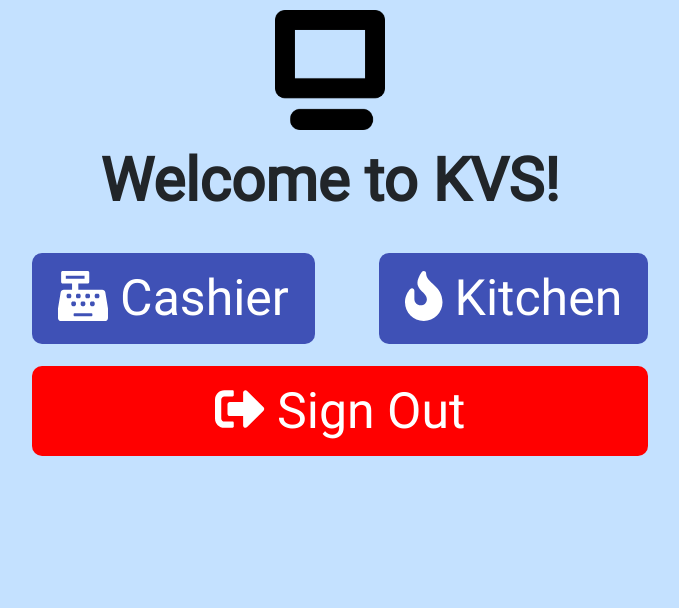
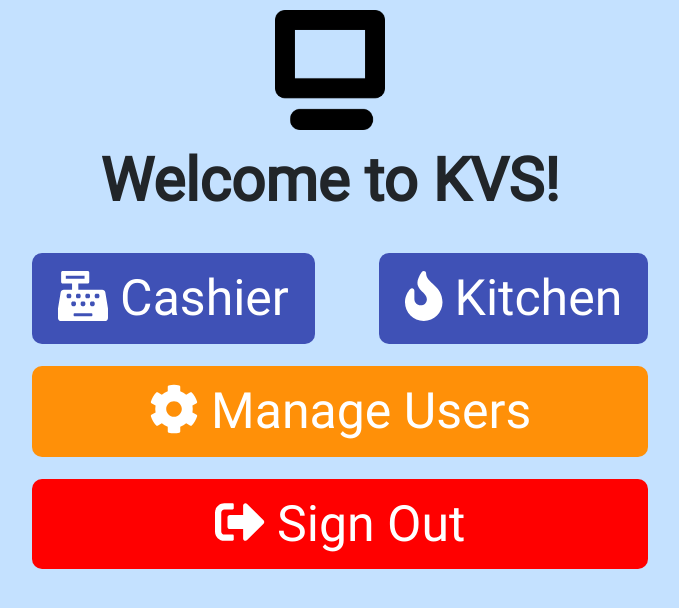
Before and after one commit to kevmich/CMPS285-Fall2020-Section2-Group-3, a React (Create React App) app in the folder KitchenVideoSystem/ClientApp/: page /home in a window 1280 px wide. Shown: the top 608 px of the page, without its empty margins (310-989 px from the left). Built offline with nearby package versions, Linux system fonts and the light colour scheme; sample sign-in values are in the browser's storage.

Commit message:
Added manage users button

```diff
--- a/KitchenVideoSystem/ClientApp/src/components/Home.css
+++ b/KitchenVideoSystem/ClientApp/src/components/Home.css
@@ -1,4 +1,4 @@
-.ButtonList{
+.ButtonList {
     margin-top: 10px;
     display: flex;
     flex-direction: column;
@@ -11,9 +11,20 @@
     color: white;
 }
 
+.AdminButton:hover {
+    color: white;
+}
 
 .HomeButton {
     background-color: #3f51b6;
+    margin: 10px;
+    color: white;
+    border-radius: 10px;
+    width: 100%;
+}
+
+.AdminButton {
+    background-color: #ff9008;
     margin: 10px;
     color: white;
     border-radius: 10px;
--- a/KitchenVideoSystem/ClientApp/src/components/Home.js
+++ b/KitchenVideoSystem/ClientApp/src/components/Home.js
@@ -5,6 +5,7 @@ import './Home.css'
 import KvsIcon from '../content/KVS-Icon.png';
 import { FontAwesomeIcon } from '@fortawesome/react-fontawesome'
 import { faCashRegister } from '@fortawesome/free-solid-svg-icons'
+import { faCog } from '@fortawesome/free-solid-svg-icons'
 import { faFire } from '@fortawesome/free-solid-svg-icons'
 import { faSignOutAlt } from '@fortawesome/free-solid-svg-icons'
 
@@ -51,6 +52,10 @@ export class Home extends Component {
                             </td>
                         </tr>
                         <tr>
+                            <td colSpan="3"> <NavLink tag={Link} to="/admin" className="AdminButton"><FontAwesomeIcon icon={faCog} />&nbsp;Manage Users</NavLink>
+                            </td>
+                        </tr>
+                        <tr>
                             <td colSpan="3">
                                 <button onClick={this.signOut} href="#" className="SignOutButton"><FontAwesomeIcon icon={faSignOutAlt}/>&nbsp;Sign Out</button>
                             </td>
```
